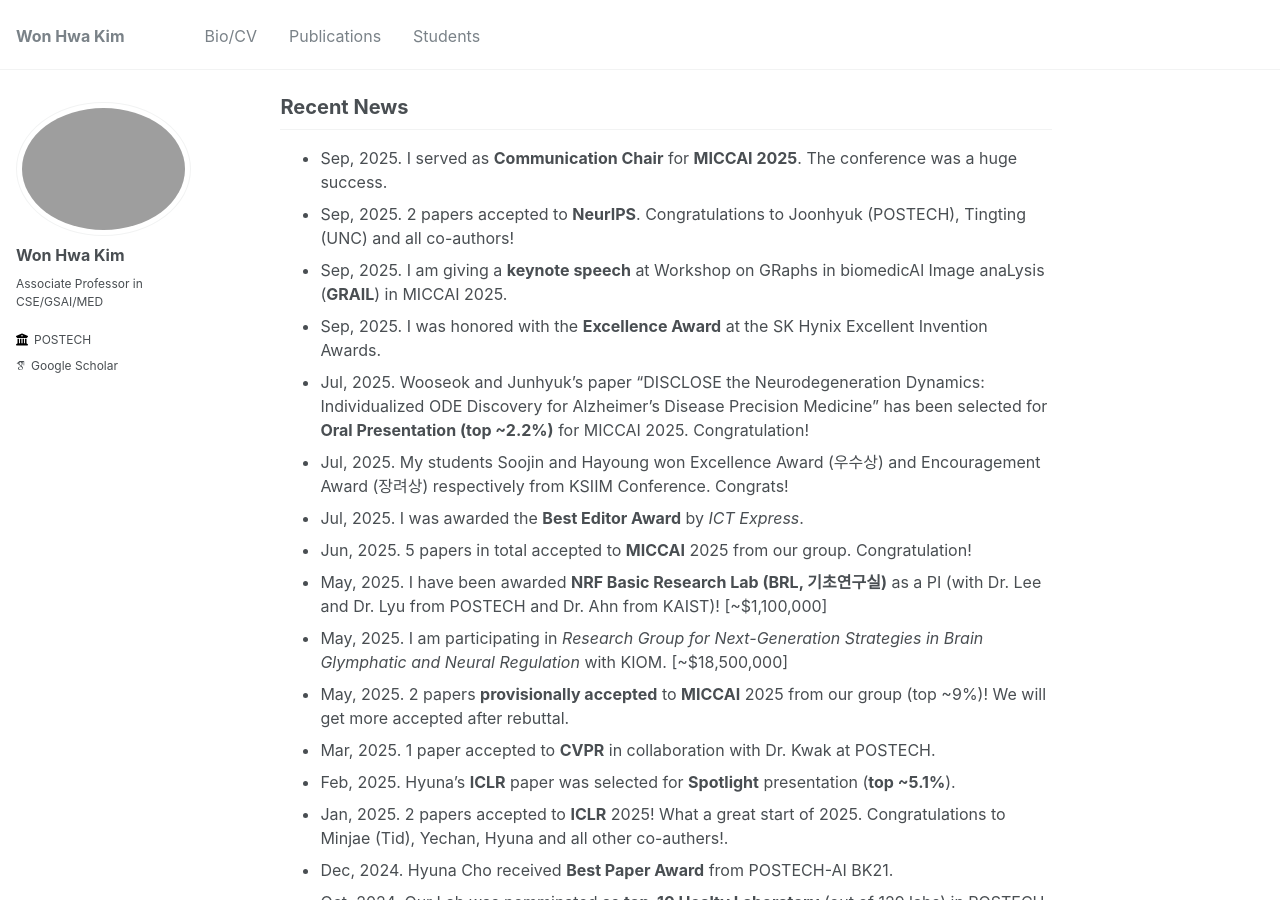
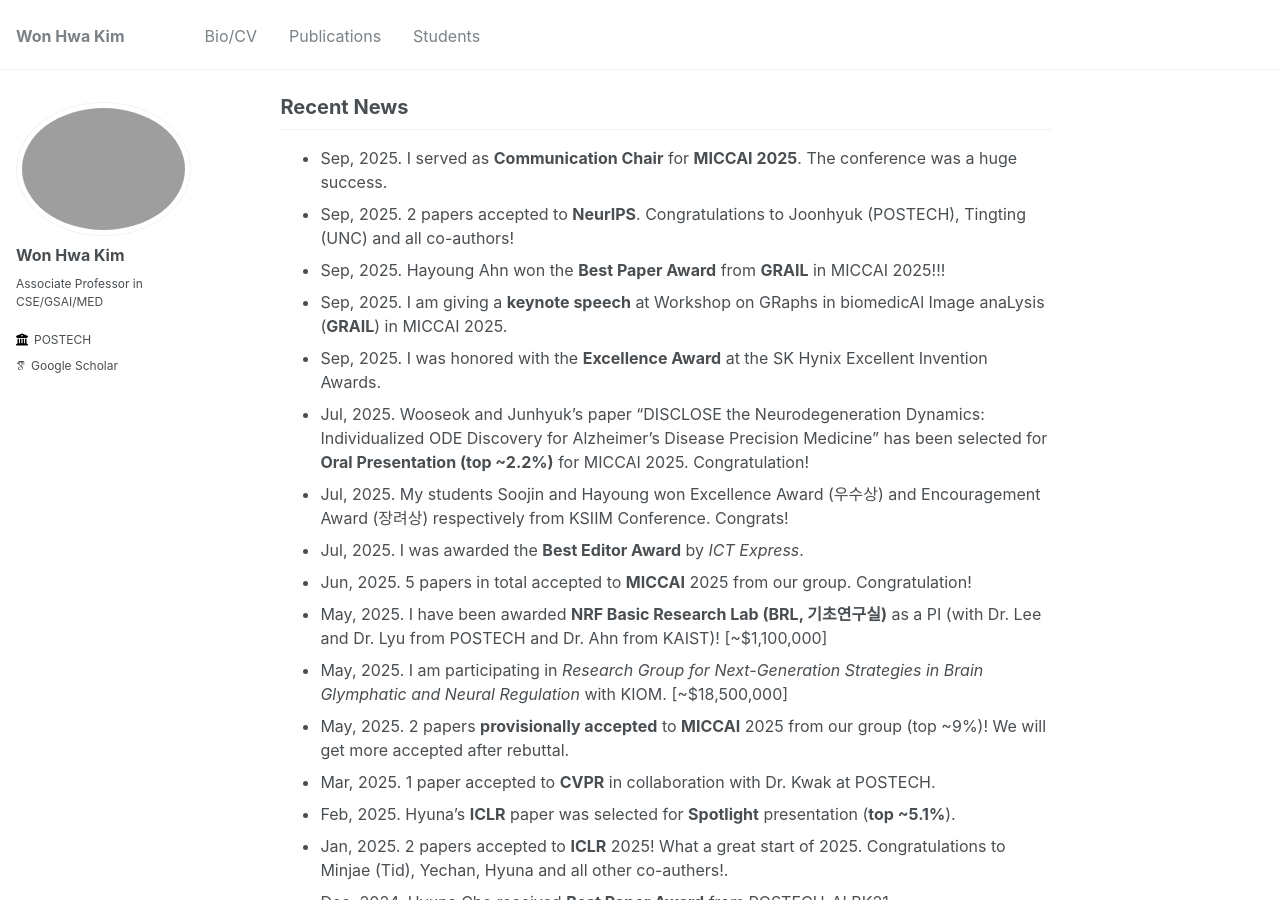
Before and after one commit to wwplato/wwplato.github.io, a Jekyll site: the page built from _pages/about.md, in a window 1280 px wide and 900 px high, scrolled down 732 px. Built offline with Jekyll 4.4.1, drawn with Linux system fonts in a browser that asks for light colours; some web fonts are replaced.

Commit message:
Update about.md

```diff
--- a/_pages/about.md
+++ b/_pages/about.md
@@ -35,6 +35,7 @@ Recent News
 -----
 * Sep, 2025. I served as **Communication Chair** for **MICCAI 2025**. The conference was a huge success.
 * Sep, 2025. 2 papers accepted to **NeurIPS**. Congratulations to Joonhyuk (POSTECH), Tingting (UNC) and all co-authors!
+* Sep, 2025. Hayoung Ahn won the **Best Paper Award** from **GRAIL** in MICCAI 2025!!!
 * Sep, 2025. I am giving a **keynote speech** at Workshop on GRaphs in biomedicAl Image anaLysis (**GRAIL**) in MICCAI 2025.
 * Sep, 2025. I was honored with the **Excellence Award** at the SK Hynix Excellent Invention Awards.
 * Jul, 2025. Wooseok and Junhyuk's paper "DISCLOSE the Neurodegeneration Dynamics: Individualized ODE Discovery for Alzheimer’s Disease Precision Medicine" has been selected for **Oral Presentation (top ~2.2%)** for MICCAI 2025. Congratulation!
```
